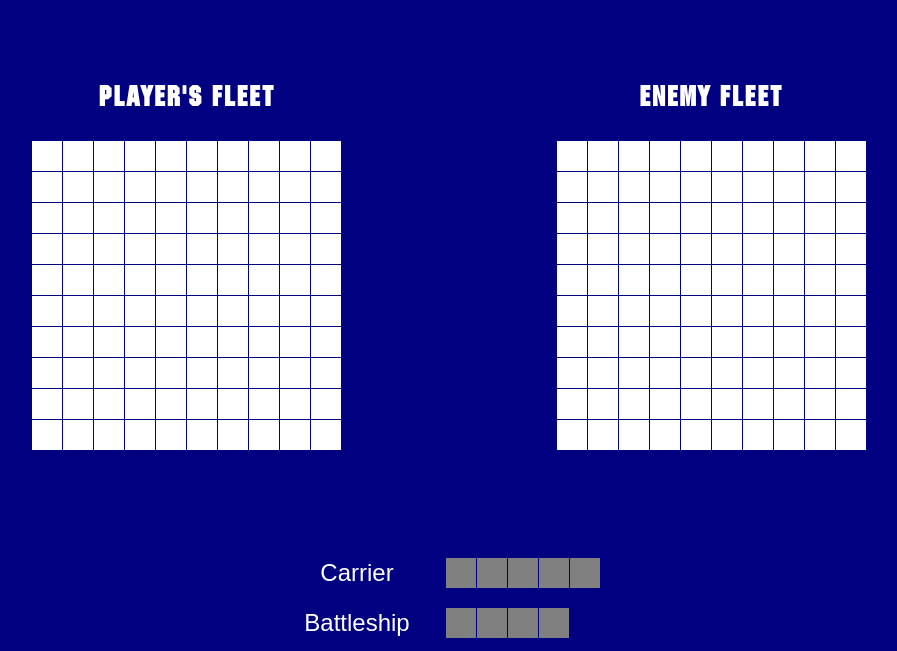
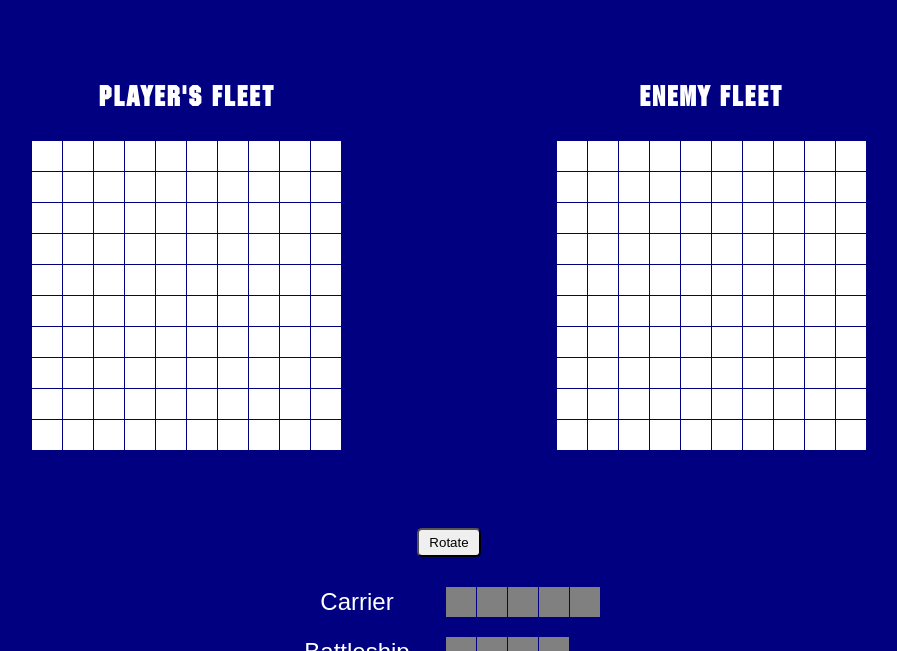
Before and after one commit to kyledinardi/odin-battleship, a website built with webpack: page src/template.html in a window 1280 px wide. Shown: the part 149-800 px from the top of the page, without its empty margins (191-1088 px from the left). Built offline with nearby package versions, Linux system fonts and the light colour scheme.

Commit message:
Add rotate functionality on ship placement

```diff
--- a/src/js/dom.js
+++ b/src/js/dom.js
@@ -60,7 +60,7 @@ const dom = {
     form.style.display = 'block';
   },
 
-  buildBoard(gameboard, shipsVisible, isClickable) {
+  buildBoard(gameboard, type, condition) {
     const board = document.createElement('div');
     board.classList.add('board');
 
@@ -71,7 +71,7 @@ const dom = {
 
       if (
         typeof gameboard.board[Math.floor(i / 10)][i % 10] === 'object' &&
-        shipsVisible
+        (type === 'player' || condition === 'game over')
       ) {
         cell.classList.add('ship');
       }
@@ -89,7 +89,11 @@ const dom = {
         }
       }
 
-      if (isClickable && !cell.classList.contains('attacked')) {
+      if (
+        type === 'computer' &&
+        condition === 'normal play' &&
+        !cell.classList.contains('attacked')
+      ) {
         cell.classList.add('clickable');
       }
 
@@ -99,23 +103,13 @@ const dom = {
     return board;
   },
 
-  appendBoards(playerBoard, computerBoard, shipPlacing, isGameOver) {
-    let playerBoardNode;
-    let computerBoardNode;
-
-    if (shipPlacing) {
-      playerBoardNode = dom.buildBoard(playerBoard, true, true);
-    } else {
-      playerBoardNode = dom.buildBoard(playerBoard, true, false);
-    }
-
-    if (shipPlacing) {
-      computerBoardNode = dom.buildBoard(computerBoard, false, false);
-    } else if (isGameOver) {
-      computerBoardNode = dom.buildBoard(computerBoard, true, false);
-    } else {
-      computerBoardNode = dom.buildBoard(computerBoard, false, true);
-    }
+  appendBoards(playerBoard, computerBoard, condition) {
+    const playerBoardNode = dom.buildBoard(playerBoard, 'player', condition);
+    const computerBoardNode = dom.buildBoard(
+      computerBoard,
+      'computer',
+      condition,
+    );
 
     const boardContainers = document.querySelectorAll('.board-container');
     boardContainers[0].textContent = '';
@@ -129,17 +123,14 @@ const dom = {
     messageP.textContent = message;
   },
 
-  playerPlaceShips(player) {
-    const messageBox = document.querySelector('.message-box');
-    let allShips = document.createElement('div');
-    allShips.classList.add('all-ships');
-    messageBox.append(allShips);
-    allShips = document.querySelector('.all-ships');
+  createShips(isVertical) {
+    const allShips = document.querySelector('.all-ships');
 
-    const rotateButton = document.createElement('button');
-    rotateButton.textContent = 'Rotate';
-    messageBox.appendChild(rotateButton);
-    this.appendBoards(player.playerBoard, player.computerBoard, true, false);
+    if (isVertical) {
+      allShips.classList.add('vertical');
+    } else {
+      allShips.classList.remove('vertical');
+    }
 
     const ships = [
       { name: 'Carrier', size: 5 },
@@ -149,11 +140,20 @@ const dom = {
       { name: 'Patrol Boat', size: 2 },
     ];
 
+    if (isVertical) {
+      ships.forEach((ship) => {
+        const shipName = document.createElement('p');
+        shipName.textContent = ship.name;
+        allShips.append(shipName);
+      });
+    }
+
     ships.forEach((ship) => {
-      const shipName = document.createElement('p');
       const shipDiv = document.createElement('div');
-      shipName.textContent = ship.name;
       shipDiv.classList.add('ship-div');
+      const idName = ship.name === 'Patrol Boat' ? 'Patrol-Boat' : ship.name;
+      shipDiv.setAttribute('id', idName);
+      shipDiv.setAttribute('draggable', 'true');
 
       for (let i = 0; i < ship.size; i += 1) {
         const cell = document.createElement('div');
@@ -161,9 +161,39 @@ const dom = {
         shipDiv.appendChild(cell);
       }
 
-      allShips.append(shipName);
+      if (!isVertical) {
+        const shipName = document.createElement('p');
+        shipName.textContent = ship.name;
+        allShips.append(shipName);
+      }
+
       allShips.append(shipDiv);
+
+      shipDiv.addEventListener('dragstart', (e) => {
+        e.dataTransfer.setData('text', e.target.id);
+      });
     });
+  },
+
+  playerPlaceShips(player) {
+    let isVertical = false;
+    const messageBox = document.querySelector('.message-box');
+    const allShips = document.createElement('div');
+    allShips.classList.add('all-ships');
+
+    const rotateButton = document.createElement('button');
+    rotateButton.textContent = 'Rotate';
+    messageBox.appendChild(rotateButton);
+    messageBox.append(allShips);
+
+    rotateButton.addEventListener('click', () => {
+      isVertical = !isVertical;
+      allShips.textContent = '';
+      this.createShips(isVertical);
+    });
+
+    this.appendBoards(player.playerBoard, player.computerBoard, 'ship placing');
+    this.createShips(isVertical);
   },
 };
 
--- a/src/js/index.js
+++ b/src/js/index.js
@@ -15,7 +15,7 @@ function playRound(e) {
     const message = player.playerMove([Math.floor(cell / 10), cell % 10]);
     dom.newMessage(message);
     player.computerMove();
-    dom.appendBoards(player.playerBoard, player.computerBoard, false, false);
+    dom.appendBoards(player.playerBoard, player.computerBoard, 'normal play');
   }
   if (player.playerBoard.allSunk() || player.computerBoard.allSunk()) {
     endGame();
@@ -29,7 +29,7 @@ function endGame() {
     dom.newMessage('Your fleet was sunk! Game over!');
   }
 
-  dom.appendBoards(player.playerBoard, player.computerBoard, false, true);
+  dom.appendBoards(player.playerBoard, player.computerBoard, 'game over');
   dom.endGame();
   const newGameButton = document.querySelector('.new-game');
   const enemy = document.querySelector('#enemy');
@@ -42,8 +42,8 @@ const e = { preventDefault() {}, target: { reset() {} } };
 // form.addEventListener('submit', (e) => {
 player = new Player();
 dom.startGame(e);
+dom.playerPlaceShips(player);
 player.computerPlaceShips();
-dom.playerPlaceShips(player);
 // const enemy = document.querySelector('#enemy');
 // enemy.addEventListener('click', playRound);
 // });
--- a/src/style.css
+++ b/src/style.css
@@ -43,15 +43,6 @@ button {
   grid-template-rows: max-content max-content;
 }
 
-.ship-div {
-  display: grid;
-  margin: 10px 0;
-  grid-template-columns: repeat(5, 30px);
-  gap: 1px;
-  height: 30px;
-  cursor: pointer;
-}
-
 .all-ships {
   display: grid;
   grid-template-columns: max-content max-content;
@@ -59,6 +50,22 @@ button {
   justify-items: center;
   column-gap: 30px;
   margin: 20px 0;
+}
+
+.ship-div {
+  display: grid;
+  margin: 10px 0;
+  grid-auto-flow: column;
+  grid-auto-columns: 30px;
+  gap: 1px;
+  height: 30px;
+  cursor: pointer;
+  justify-self: start;
+}
+
+.vertical {
+  grid-template-columns: repeat(5, max-content);
+  grid-template-rows: max-content max-content;
 }
 
 .all-ships p {
```
Also changed, not shown: dist/main.js.
